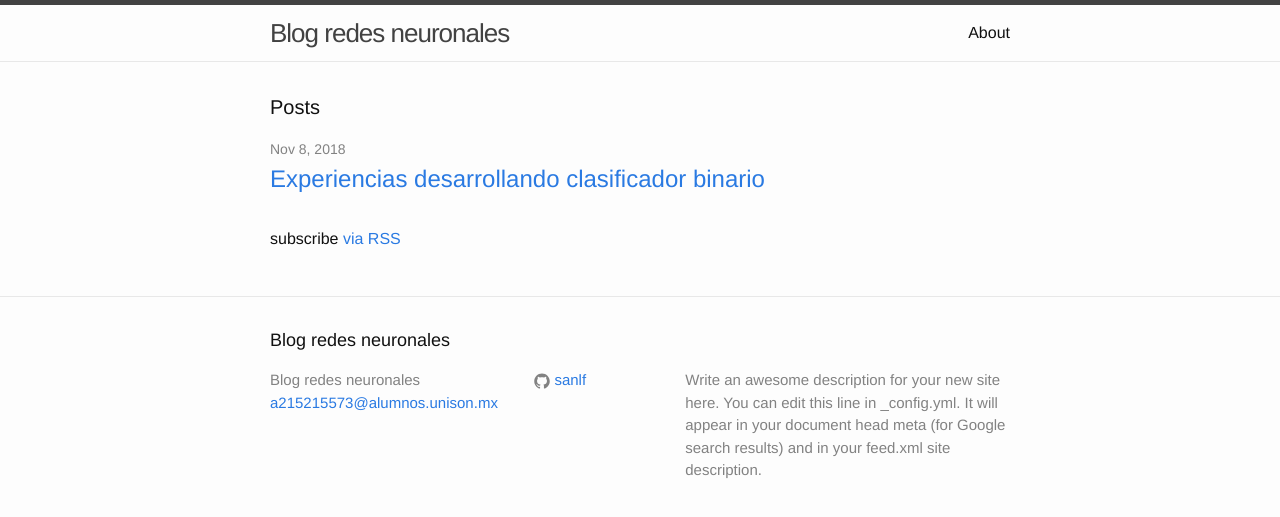
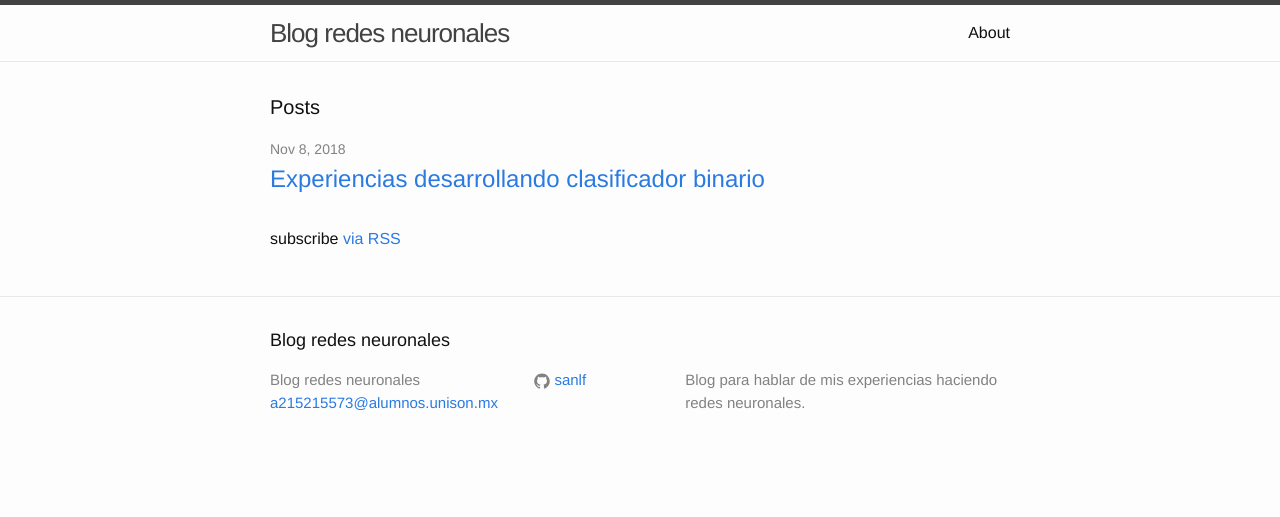
Before and after one commit to sanlf/sanlf.github.io, a Jekyll site: the page built from index.html, in a window 1280 px wide. Shown: the top 517 px of the page. Built offline with Jekyll 4.4.1, drawn with Linux system fonts in a browser that asks for light colours.

Commit message:
Cambia descripcion de pagina y estilo

```diff
--- a/_config.yml
+++ b/_config.yml
@@ -9,9 +9,7 @@
 title: Blog redes neuronales
 email: a215215573@alumnos.unison.mx
 description: > # this means to ignore newlines until "baseurl:"
-  Write an awesome description for your new site here. You can edit this
-  line in _config.yml. It will appear in your document head meta (for
-  Google search results) and in your feed.xml site description.
+  Blog para hablar de mis experiencias haciendo redes neuronales.
 baseurl: "" # the subpath of your site, e.g. /blog
 url: "bitbucket.org/sanlf/blog" # the base hostname & protocol for your site
 github_username:  sanlf
@@ -19,3 +17,5 @@ bitbucket_username: sanlf
 
 # Build settings
 markdown: kramdown
+
+theme: jekyll-theme-tactile
```
